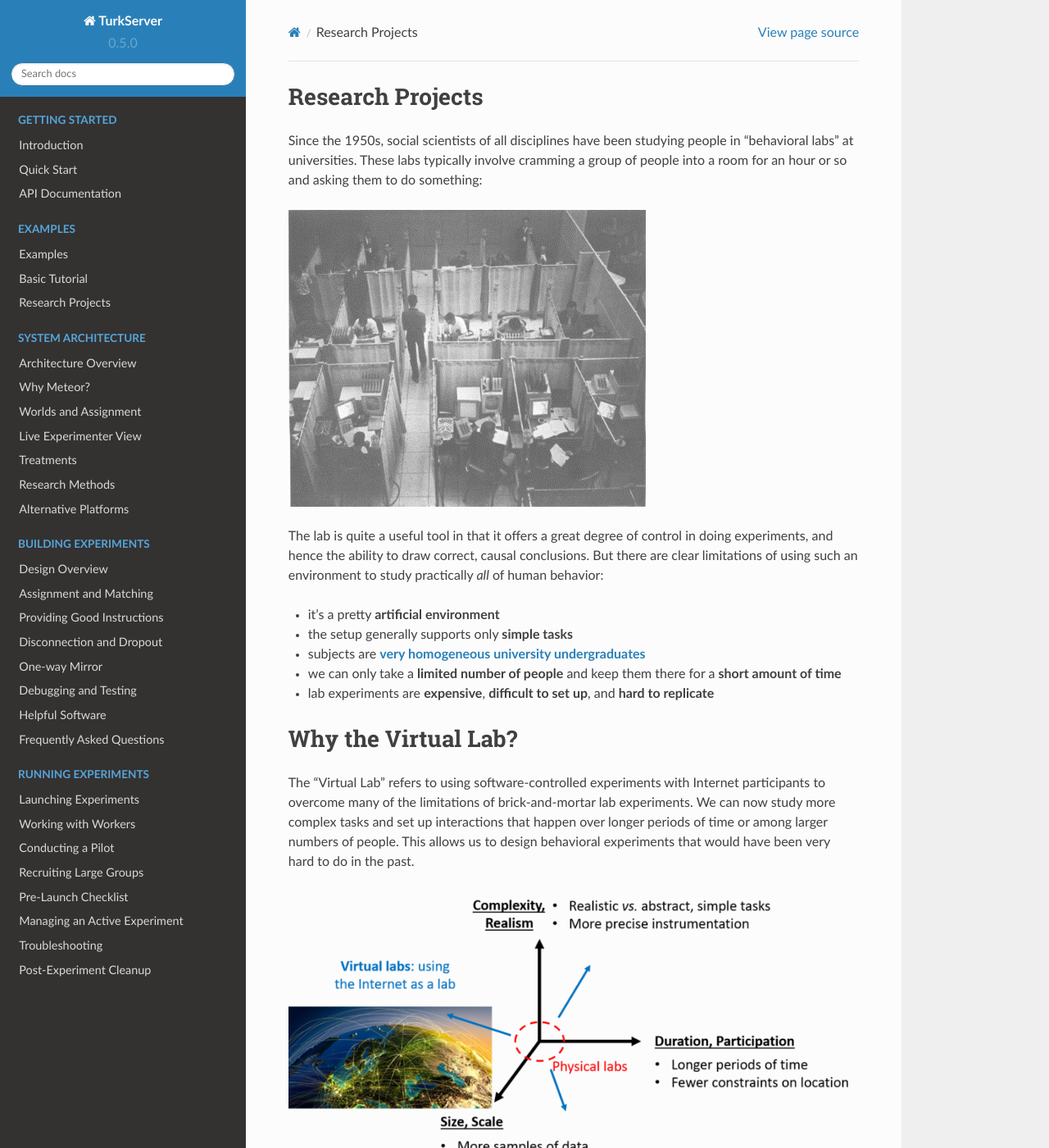
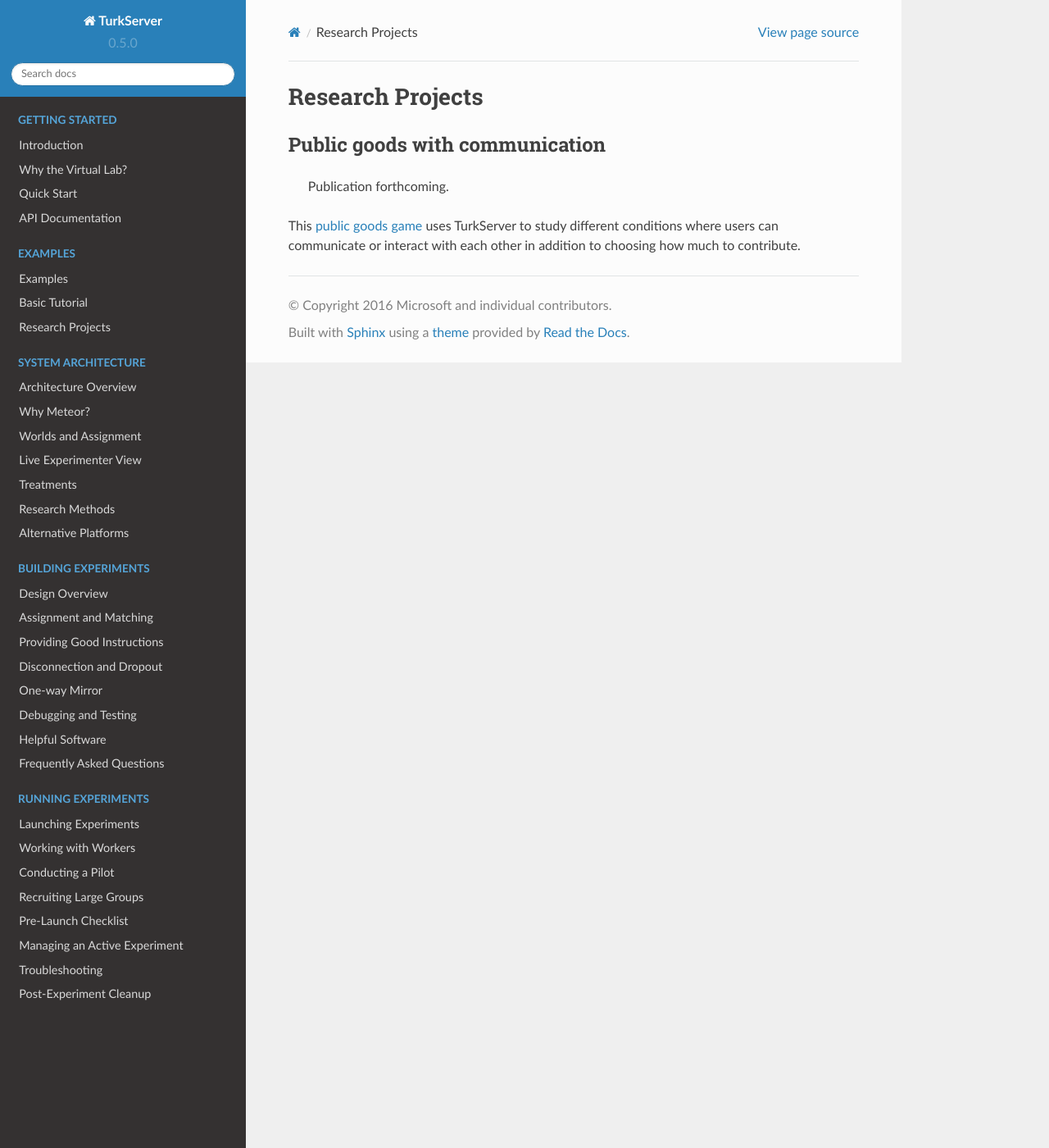
Before and after one commit to TurkServer/docs, a Sphinx documentation site: the page built from source/examples/hidden.md, in a window 1280 px wide and 1400 px high. Shown: the whole window at 82% size. Built offline with Sphinx 7.4.7 and the Read the Docs theme 2.0.0, drawn with Linux system fonts in a browser that asks for light colours.

```diff
--- a/source/examples/hidden.md
+++ b/source/examples/hidden.md
@@ -1,37 +1,4 @@
 # Research Projects
-
-Since the 1950s, social scientists of all disciplines have been studying
-people in "behavioral labs" at universities. These labs typically involve
-cramming a group of people into a room for an hour or so and asking them to
-do something:
-
-![old labs](/img/intro/old-lab.png)
-
-The lab is quite a useful tool in that it offers a great degree of control in
-doing experiments, and hence the ability to draw correct, causal conclusions.
-But there are clear limitations of using such an environment to study
-practically *all* of human behavior:
-
-- it's a pretty **artificial environment**
-- the setup generally supports only **simple tasks**
-- subjects are **[very homogeneous university undergraduates][1]**
-- we can only take a **limited number of people** and keep them there for a
-**short amount of time**
-- lab experiments are **expensive**, **difficult to set up**, and **hard to
-replicate**
-
-[1]: http://www.ncbi.nlm.nih.gov/pubmed/20550733
-
-# Why the Virtual Lab?
-
-The "Virtual Lab" refers to using software-controlled experiments with
-Internet participants to overcome many of the limitations of brick-and-mortar
- lab experiments. We can now study more complex tasks and set up interactions
- that happen over longer periods of time or among larger numbers of people.
- This allows us to design behavioral experiments that would have been very
- hard to do in the past.
-
-![virtual lab design space](/img/intro/virtual-lab-design.png)
 
 ## Public goods with communication
 
--- a/source/index.rst
+++ b/source/index.rst
@@ -1,5 +1,8 @@
-Welcome to Turkserver's documentation!
+Guide to using Turkserver
 ======================================
+
+For a 2-minute introduction on the purpose of this project, see the
+:doc:`intro`.
 
 This documentation is being updated continually and is subject to change. If you
 see anything missing, use the **Edit on GitHub** button at the top right of
```
Also changed, not shown: source/examples/tutorial.md (+3 -2 lines), source/intro.md (+33 -0 lines), source/quick-start.md (+1 -9 lines).
